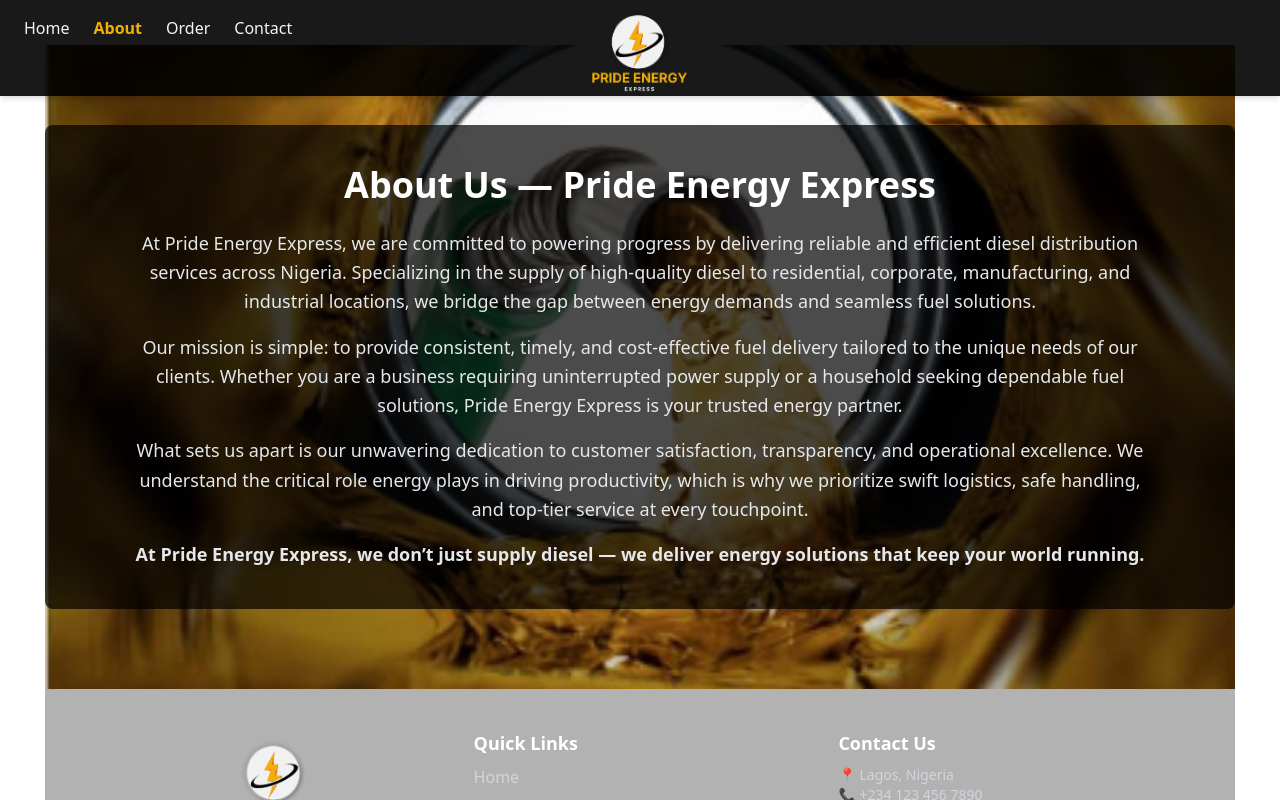
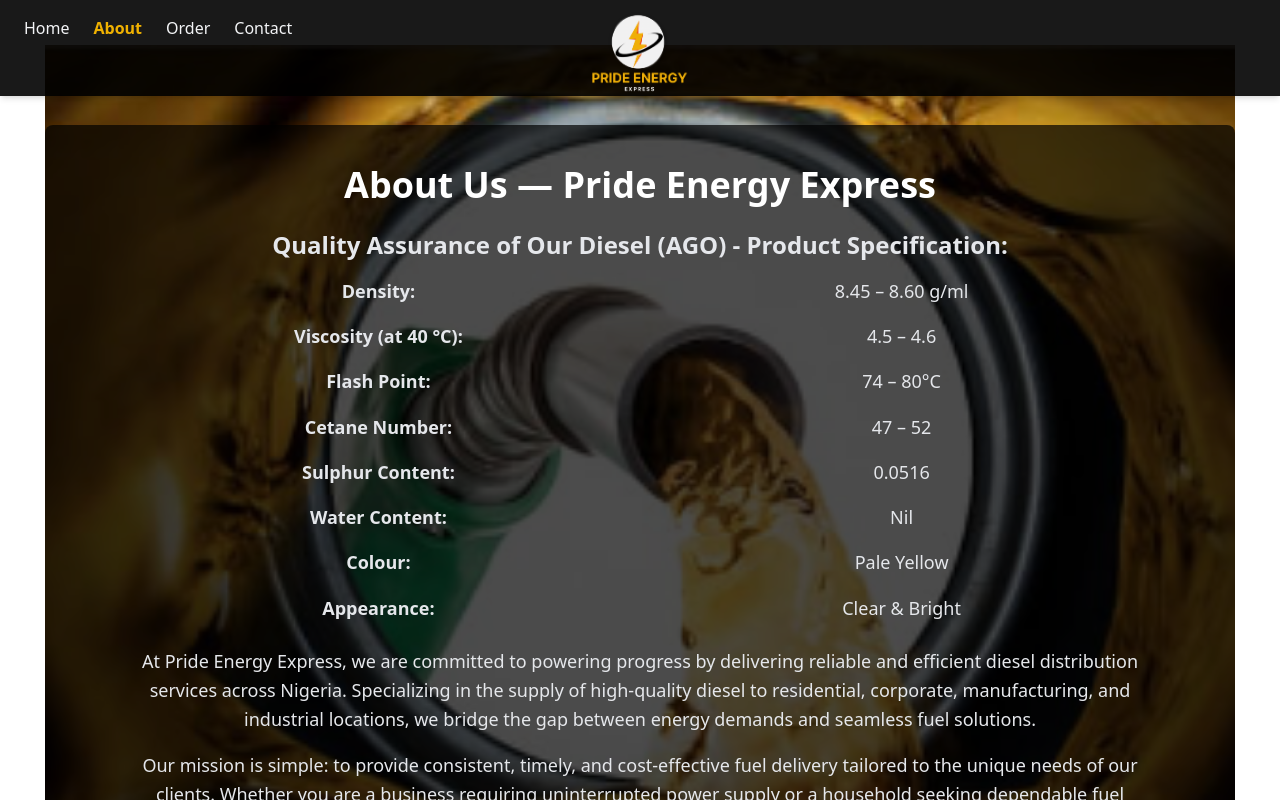
Before and after one commit to itIsMuse/Diesel-site, a React (Vite) app: page /about in a window 1280 px wide. Shown: the top 800 px of the page. Built offline with nearby package versions, Linux system fonts and the light colour scheme.

Commit message:
chore: Update About page with Quality Assurance information

```diff
--- a/src/pages/About.jsx
+++ b/src/pages/About.jsx
@@ -3,9 +3,32 @@
 
 const About = () => {
   return (
-<section  className="bg-[url('/assets/IMG_1994.PNG')] bg-cover bg-center bg-no-repeat  py-20 text-white">
+<section className="bg-[url('/assets/IMG_1994.PNG')] bg-cover bg-center bg-no-repeat py-20 text-white">
   <div className="container mx-auto px-6 lg:px-20 bg-black/70 p-10 rounded-lg">
     <h2 className="text-4xl font-bold text-center">About Us — Pride Energy Express</h2>
+
+    <div className="mt-6 text-lg text-gray-200 leading-relaxed">
+      <h3 className="text-2xl font-semibold mb-4">Quality Assurance of Our Diesel (AGO) - Product Specification:</h3>
+      <div className="grid grid-cols-2 gap-4">
+        <div className="font-bold">Density:</div>
+        <div>8.45 – 8.60 g/ml</div>
+        <div className="font-bold">Viscosity (at 40 °C):</div>
+        <div>4.5 – 4.6</div>
+        <div className="font-bold">Flash Point:</div>
+        <div>74 – 80°C</div>
+        <div className="font-bold">Cetane Number:</div>
+        <div>47 – 52</div>
+        <div className="font-bold">Sulphur Content:</div>
+        <div>0.0516</div>
+        <div className="font-bold">Water Content:</div>
+        <div>Nil</div>
+        <div className="font-bold">Colour:</div>
+        <div>Pale Yellow</div>
+        <div className="font-bold">Appearance:</div>
+        <div>Clear & Bright</div>
+      </div>
+    </div>
+
     <p className="mt-6 text-lg text-gray-200 leading-relaxed">
       At Pride Energy Express, we are committed to powering progress by delivering reliable and efficient diesel distribution services across Nigeria.
       Specializing in the supply of high-quality diesel to residential, corporate, manufacturing, and industrial locations, we bridge the gap between
```
